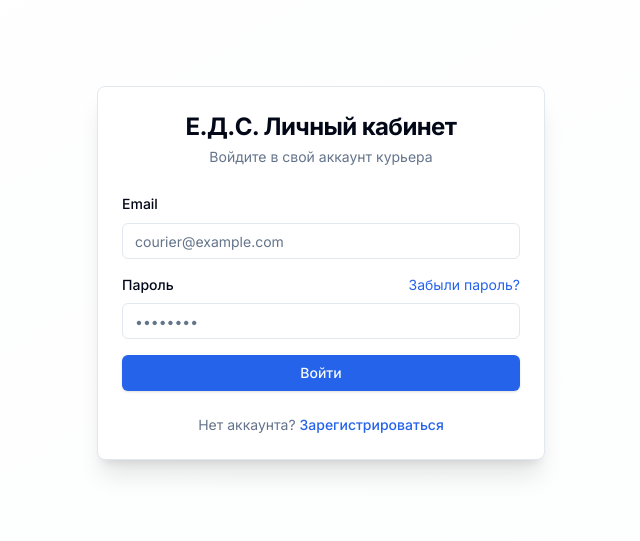
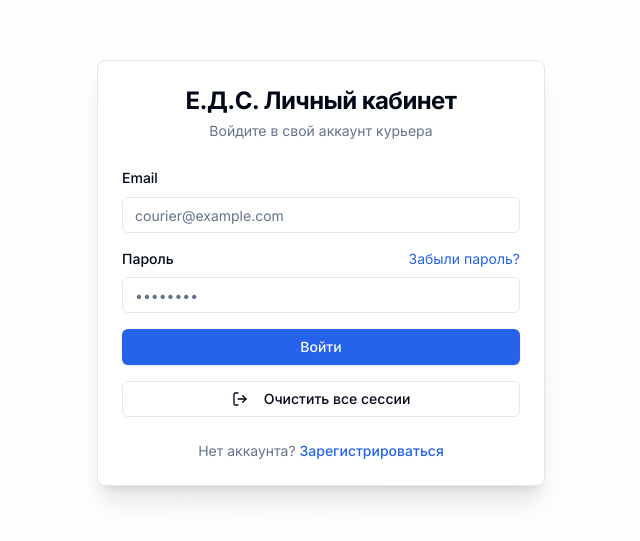
Before and after one commit to DolbaniyGoblin/sg-2accfb39-e787-4624-9b80-a336c9677ce9-1773084159, a Next.js app: page /auth/login in a window 1280 px wide. Shown: the part 127-668 px from the top of the page, without its empty margins (319-959 px from the left). Built offline with nearby package versions, Linux system fonts and the light colour scheme.

Commit message:
feat(auth): Add force logout button and auto session cleanup on login

```diff
--- a/src/integrations/supabase/database.types.ts
+++ b/src/integrations/supabase/database.types.ts
@@ -1,4 +1,4 @@
-
+/* eslint-disable @typescript-eslint/no-empty-object-type */
 export type Json =
   | string
   | number
--- a/src/integrations/supabase/types.ts
+++ b/src/integrations/supabase/types.ts
@@ -1,6 +1,6 @@
 // This file is automatically generated. Do not edit it directly.
 // Types are generated from the Supabase database schema using the Supabase CLI.
-
+/* eslint-disable @typescript-eslint/no-empty-object-type */
 
 import type { Database as DB } from './database.types';
 
@@ -12,4 +12,4 @@ export type Enums<T extends keyof Database['public']['Enums']> = Database['publi
 export type Functions<T extends keyof Database['public']['Functions']> = Database['public']['Functions'][T];
 
 // Project reference: yilexriidprytszsctmq
-// Last updated: 2026-03-10T15:39:45.186418
+// Last updated: 2026-03-16T13:18:38.107045
--- a/src/pages/auth/login.tsx
+++ b/src/pages/auth/login.tsx
@@ -1,4 +1,4 @@
-import { useState } from "react";
+import { useState, useEffect } from "react";
 import Head from "next/head";
 import Link from "next/link";
 import { useRouter } from "next/router";
@@ -8,13 +8,68 @@ import { Button } from "@/components/ui/button";
 import { Label } from "@/components/ui/label";
 import { authService } from "@/services/authService";
 import { toast } from "sonner";
-import { Loader2 } from "lucide-react";
+import { Loader2, LogOut } from "lucide-react";
+import { supabase } from "@/integrations/supabase/client";
 
 export default function LoginPage() {
   const router = useRouter();
   const [email, setEmail] = useState("");
   const [password, setPassword] = useState("");
   const [loading, setLoading] = useState(false);
+  const [forceLogout, setForceLogout] = useState(false);
+
+  // Автоматически выходим из системы при загрузке страницы логина
+  useEffect(() => {
+    const handleAutoLogout = async () => {
+      console.log("🔐 LoginPage: Checking for existing session...");
+      const { data: { session } } = await supabase.auth.getSession();
+
+      if (session) {
+        console.log("🔐 LoginPage: Found existing session, signing out...");
+        await supabase.auth.signOut();
+
+        // Очищаем всё
+        localStorage.clear();
+        sessionStorage.clear();
+
+        console.log("🔐 LoginPage: Logout complete");
+        toast.info("Предыдущая сессия завершена", {
+          description: "Войдите заново",
+        });
+      }
+    };
+
+    handleAutoLogout();
+  }, []);
+
+  const handleForceLogout = async () => {
+    setForceLogout(true);
+    console.log("🔐 LoginPage: Force logout initiated");
+
+    try {
+      await supabase.auth.signOut();
+      localStorage.clear();
+      sessionStorage.clear();
+
+      // Удаляем все cookies
+      document.cookie.split(";").forEach(c => {
+        document.cookie = c.replace(/^ +/, "").replace(/=.*/, "=;expires=" + new Date().toUTCString() + ";path=/");
+      });
+
+      toast.success("Выход выполнен", {
+        description: "Все сессии очищены. Войдите заново.",
+      });
+
+      setTimeout(() => {
+        window.location.reload();
+      }, 1000);
+    } catch (error) {
+      console.error("Force logout error:", error);
+      toast.error("Ошибка при выходе");
+    } finally {
+      setForceLogout(false);
+    }
+  };
 
   const handleSubmit = async (e: React.FormEvent) => {
     e.preventDefault();
@@ -114,6 +169,27 @@ export default function LoginPage() {
                 "Войти"
               )}
             </Button>
+
+            {/* Кнопка принудительного выхода */}
+            <Button
+              type="button"
+              variant="outline"
+              className="w-full"
+              onClick={handleForceLogout}
+              disabled={forceLogout}
+            >
+              {forceLogout ? (
+                <>
+                  <Loader2 className="mr-2 h-4 w-4 animate-spin" />
+                  Выход...
+                </>
+              ) : (
+                <>
+                  <LogOut className="mr-2 h-4 w-4" />
+                  Очистить все сессии
+                </>
+              )}
+            </Button>
           </form>
         </CardContent>
         <CardFooter className="flex flex-col space-y-2">
```
Also changed, not shown: 1 other file (tests, documents, lock files or other folders).
